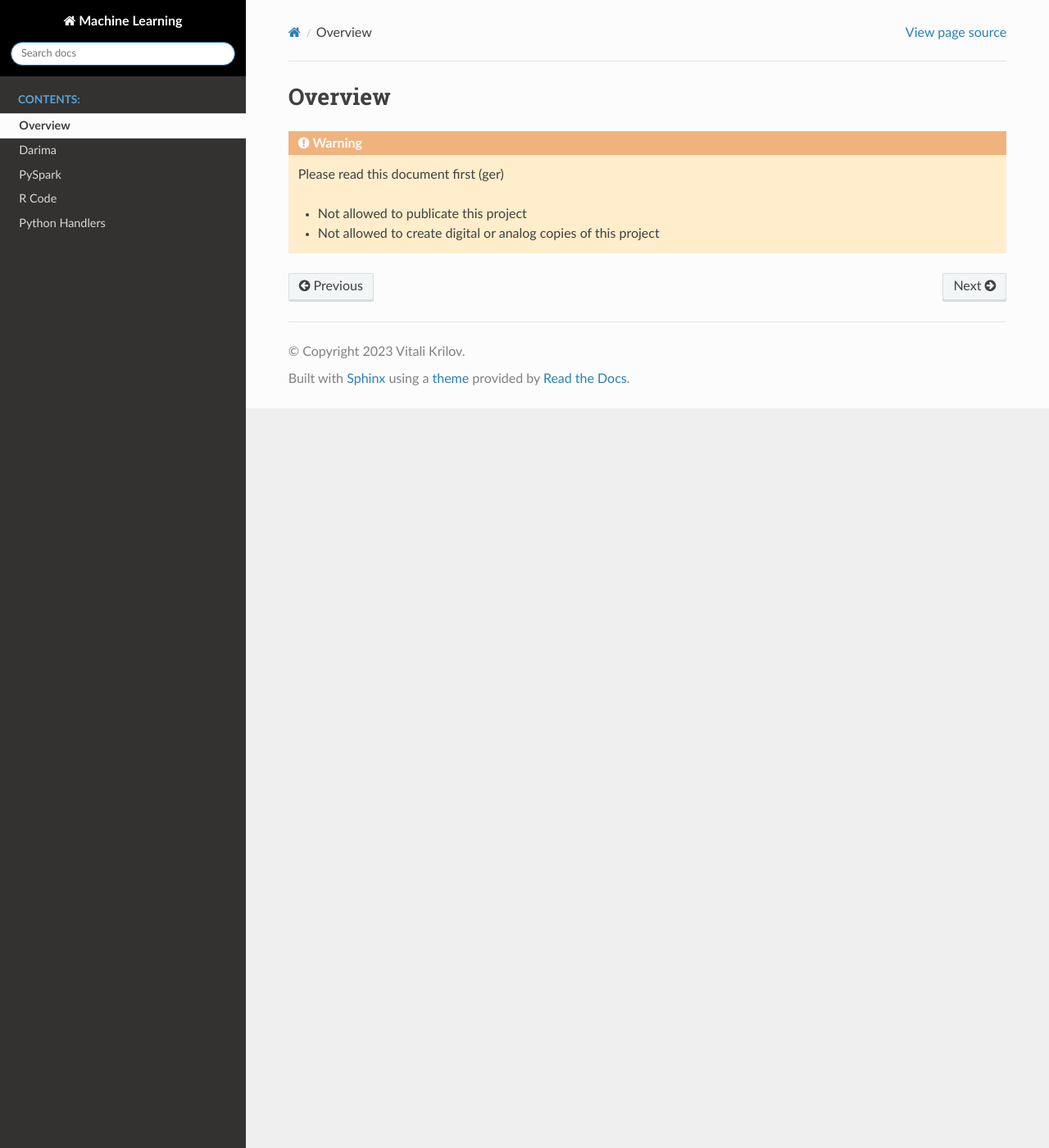
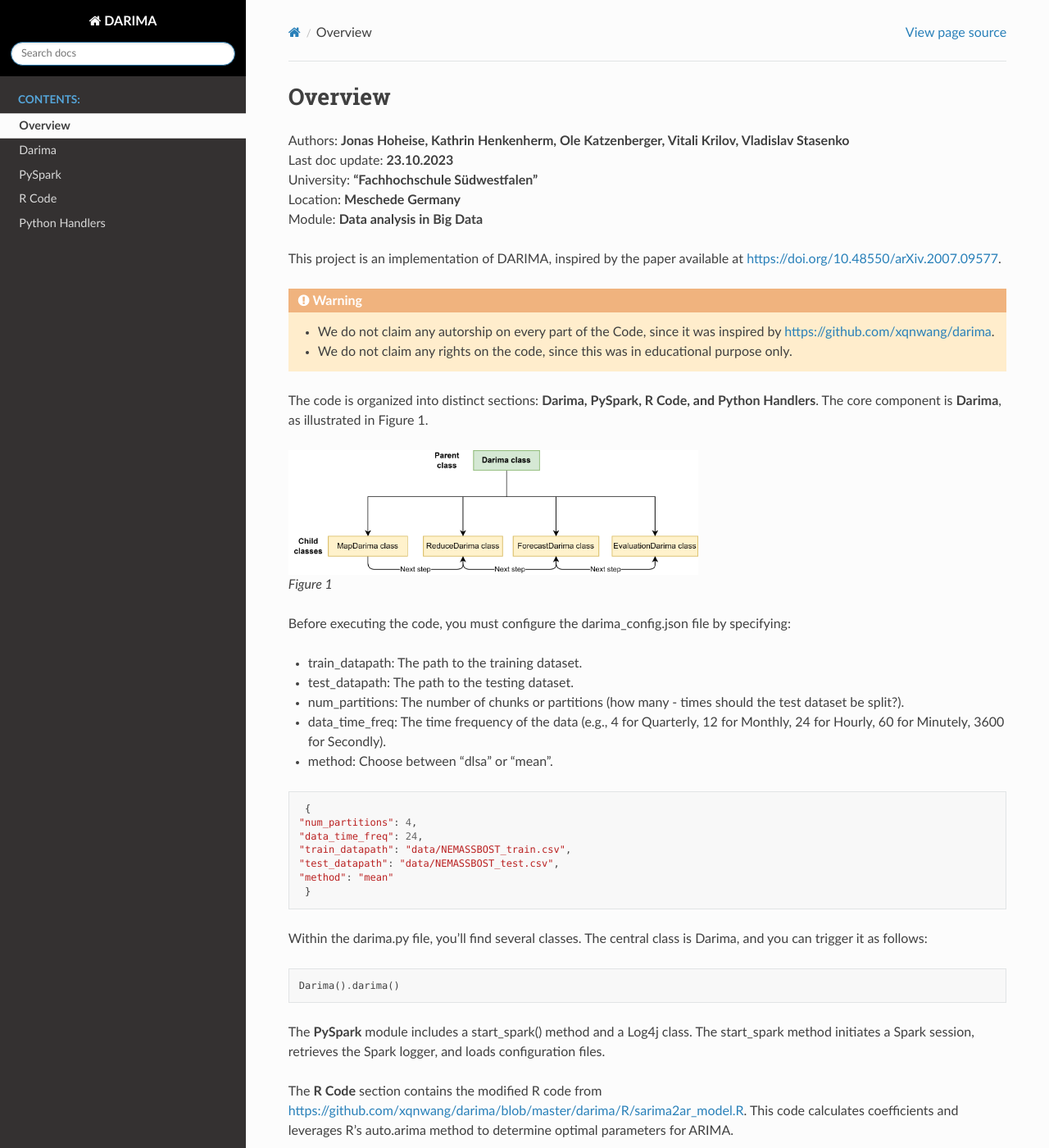
Before and after one commit to vladislabv/python-darima, a Sphinx documentation site: the page built from docs/overview.rst, in a window 1280 px wide and 1400 px high. Shown: the whole window at 82% size. Built offline with Sphinx 7.4.7 and the Read the Docs theme 2.0.0, drawn with Linux system fonts in a browser that asks for light colours; some of the changed text lies outside the part shown.

Commit message:
sphinx-docu-overview

```diff
--- a/darima.py
+++ b/darima.py
@@ -76,7 +76,7 @@ class Darima:
         if self.config_darima['method'] == 'dlsa':
             temp_sigma = (df_coeffs[df_coeffs['coef'] == 'sigma2']["value"].values[0])
             df_coeffs["value"] = (df_coeffs["value"] * (1 / temp_sigma))/test_data.count()
-            df_coeffs[df_coeffs['coef'] == 'sigma2'].loc[:, "value"] = (1 / temp_sigma) * train_data.count()
+            df_coeffs[df_coeffs['coef'] == 'sigma2'].loc[:, "value"] = (1 / temp_sigma) * test_data.count()
 
         elif self.config_darima["method"] == "mean":
             df_coeffs["value"] = df_coeffs["value"] / test_data.count()
--- a/docs/conf.py
+++ b/docs/conf.py
@@ -17,9 +17,9 @@ sys.path.insert(0, os.path.abspath('..'))
 
 # -- Project information -----------------------------------------------------
 
-project = 'Machine Learning'
-copyright = '2023 Vitali Krilov'
-author = 'Vitali Krilov'
+project = 'DARIMA'
+copyright = '-'
+author = 'Hoheisel Jonas, Henkenherm Kathrin, Vladislav Stasenko, Ole Kartenberger, Vitali Krilov'
 
 # The full version, including alpha/beta/rc tags
 release = '23.08.2023'
--- a/docs/overview.rst
+++ b/docs/overview.rst
@@ -1,9 +1,55 @@
 Overview
 ================
 
+| Authors: **Jonas Hoheise, Kathrin Henkenherm, Ole Katzenberger, Vitali Krilov, Vladislav Stasenko**
+| Last doc update: **23.10.2023**
+| University: **"Fachhochschule Südwestfalen"**
+| Location: **Meschede Germany**
+| Module: **Data analysis in Big Data**
+
+
+This project is an implementation of DARIMA, inspired by the paper available at https://doi.org/10.48550/arXiv.2007.09577.
+
 .. warning::
 
-   Please read this document first (ger)
+   - We do not claim any autorship on every part of the Code, since it was inspired by https://github.com/xqnwang/darima.
+   - We do not claim any rights on the code, since this was in educational purpose only.
 
-   - Not allowed to publicate this project
-   - Not allowed to create digital or analog copies of this project
+
+The code is organized into distinct sections: **Darima, PySpark, R Code, and Python Handlers**. The core component is **Darima**, as illustrated in Figure 1.
+
+.. figure:: _image/darima-class.png
+   :width: 500
+
+   *Figure 1*
+
+
+Before executing the code, you must configure the darima_config.json file by specifying:
+
+- train_datapath: The path to the training dataset.
+- test_datapath: The path to the testing dataset.
+- num_partitions: The number of chunks or partitions (how many - times should the test dataset be split?).
+- data_time_freq: The time frequency of the data (e.g., 4 for Quarterly, 12 for Monthly, 24 for Hourly, 60 for Minutely, 3600 for Secondly).
+- method: Choose between "dlsa" or "mean".
+
+.. code-block:: python
+
+   {
+  "num_partitions": 4,
+  "data_time_freq": 24,
+  "train_datapath": "data/NEMASSBOST_train.csv",
+  "test_datapath": "data/NEMASSBOST_test.csv",
+  "method": "mean"
+   }
+
+Within the darima.py file, you'll find several classes. The central class is Darima, and you can trigger it as follows:
+
+.. code-block:: python
+
+   Darima().darima()
+
+The **PySpark** module includes a start_spark() method and a Log4j class. The start_spark method initiates a Spark session, retrieves the Spark logger, and loads configuration files.
+
+The **R Code** section contains the modified R code from https://github.com/xqnwang/darima/blob/master/darima/R/sarima2ar_model.R. This code calculates coefficients and leverages R's auto.arima method to determine optimal parameters for ARIMA.
+
+In the **Python Handlers** module, you'll find converters and utilities. Converters facilitate data object conversions between PySpark, R, and Python. Utilities aid in calculating various values for forecasting and evaluation.
```
Also changed, not shown: docs/py_handlers.rst (+13 -0 lines), docs/_image/darima-class.png (added), 2 other files.
